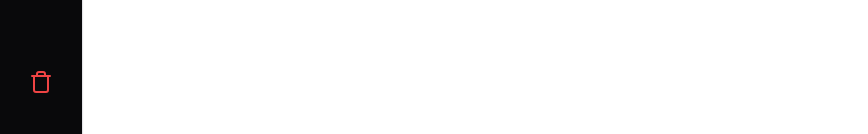
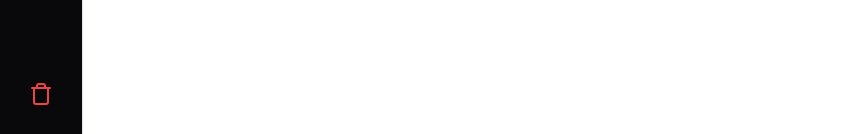
Before and after one commit to Headbwoi/sync, a Next.js app: page /boards in a window 1280 px wide. Shown: the part 666-800 px from the top of the page, without its empty margins (0-868 px from the left). Built offline with nearby package versions, Linux system fonts and the light colour scheme.

Commit message:
modify the home page, clear data modal

```diff
--- a/src/app/page.tsx
+++ b/src/app/page.tsx
@@ -3,7 +3,7 @@ import Link from "next/link"
 
 export default function Home() {
   return (
-    <div className="relative w-full">
+    <div className="relative flex flex-col items-center justify-center w-full h-screen gap-8">
       <p>Welcome to Sync Kanban</p>
 
       <Button asChild>
--- a/src/components/boards/clear-data.tsx
+++ b/src/components/boards/clear-data.tsx
@@ -49,7 +49,9 @@ const Clear = ({
   return (
     <Dialog open={show} onOpenChange={setShow}>
       <DialogTrigger asChild>
-        <Trash className="text-red-500 mx-auto mb-10 cursor-pointer" />
+        <Button variant={"link"} className="text-red-500">
+          <Trash className="mx-auto mb-10 text-red-500" />
+        </Button>
       </DialogTrigger>
 
       <DialogContent>
```
